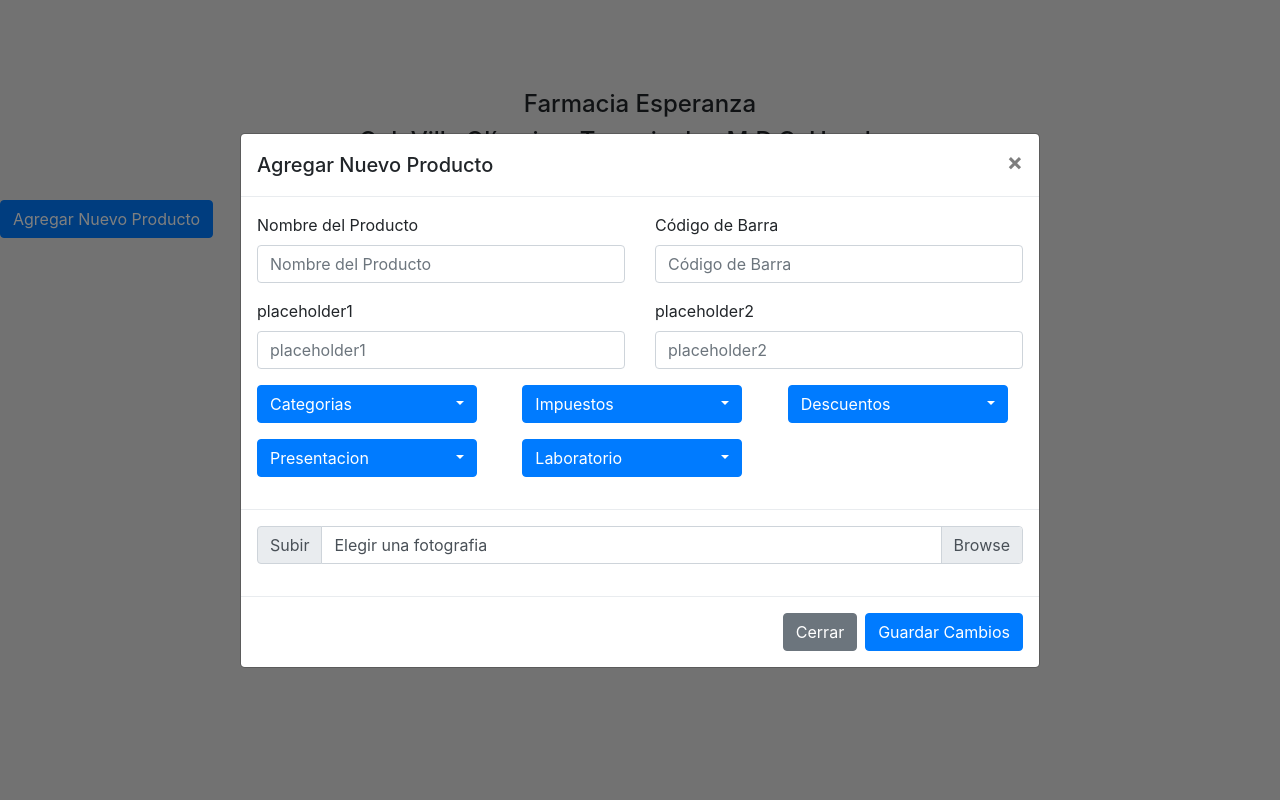
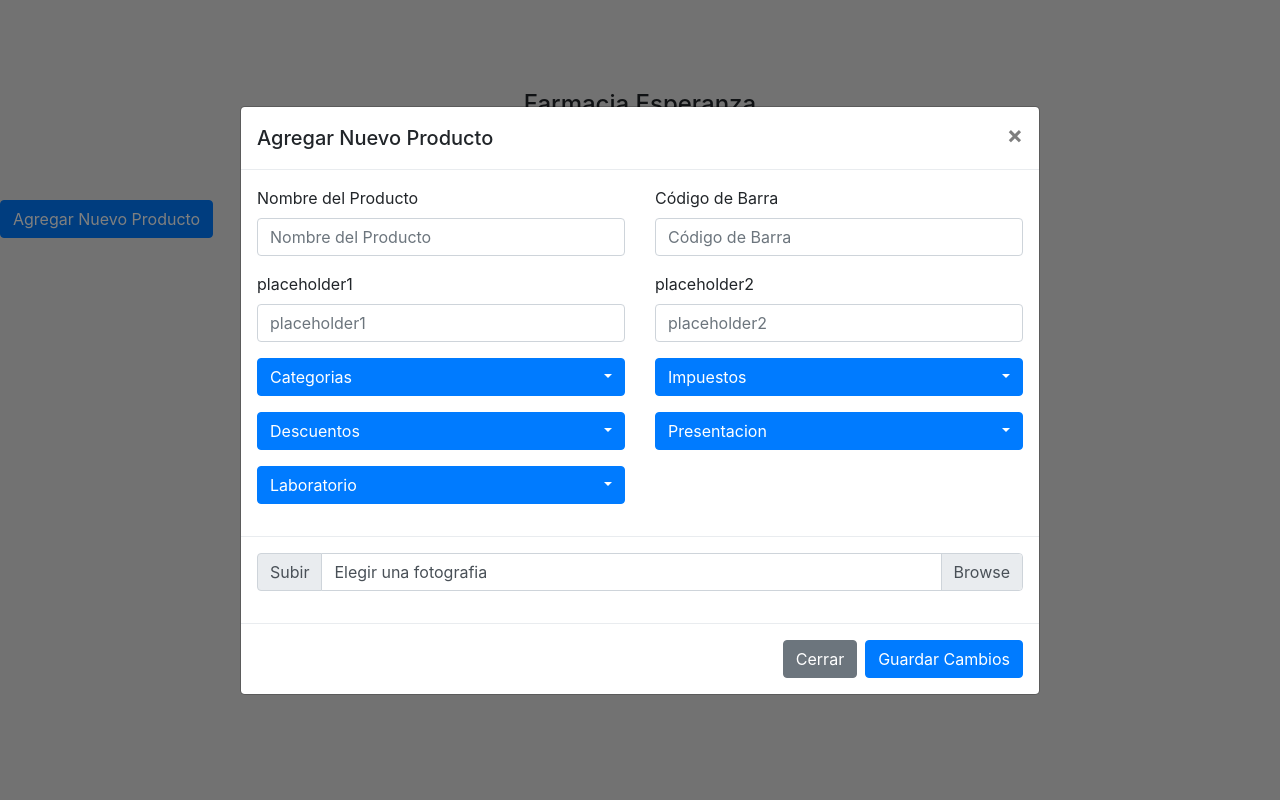
Before and after one commit to EliteArmy/farmacia, a PHP site: page /nuevo-producto.php in a window 1280 px wide, after a click on "Agregar Nuevo Producto". Run offline with PHP 8.4, Linux system fonts and the light colour scheme.

Commit message:
impresion de informacion en botones - En proceso

```diff
--- a/03.App/js/controlador/nuevo-producto.js
+++ b/03.App/js/controlador/nuevo-producto.js
@@ -22,21 +22,19 @@ $(document).ready(function() {
 
   $.ajax(settings).done(function (response) {
     console.log(response);
-    alert(response);
+    //alert(response.data);
     imprimirCategoria(response.data);
-
   });
 
   function imprimirCategoria(response){
     $("#slc-categoria").empty();
-    //alert(response.length);
     for (var i=0; i<response.length; i++){
       var categ = response[i];
       var fila =
       '<option value="' + categ.id_categoria+'">' + categ.categoria + '</option>';
       $("#slc-categoria").append(fila);
-      alert(fila);
     }
+    $('.selectpicker').selectpicker('refresh');
   }
 
  /*
@@ -117,4 +115,5 @@ $(document).ready(function() {
   });
 
   */
+
 });
--- a/03.App/nuevo-producto.php
+++ b/03.App/nuevo-producto.php
@@ -70,64 +70,50 @@
               <input type="text" class="form-control" id="" name="" placeholder="placeholder2">
             </div>
 
-            <div class="form-group col-6 col-md-4">
-              <div class="btn-group">
-                <select id="slc-categoria" class="selectpicker" title="Categorias" data-style="btn-primary" multiple>
-                  <!--Informacion generada por la Base -->
-                  <option>Categoria1</option>
-                  <option>Categoria2</option>
-                  <option>Categoria3</option>
-                  <option>Categoria4</option>
+            <div class="form-group col-12 col-sm-6 col-md-6">
+              <select id="slc-categoria" class="selectpicker form-control" title="Categorias" data-style="btn-primary" multiple>
+                <!--Informacion generada -->
               </select>
             </div>
-            </div>
 
-            <div class="form-group col-6 col-md-4">
-              <div class="btn-group">
-                <select id="slc-impuesto" class="selectpicker" title="Impuestos" data-style="btn-primary" multiple>
-                  <!--Informacion generada por la Base -->
+            <div class="form-group col-12 col-sm-6 col-md-6">
+              <select id="slc-impuesto" class="selectpicker form-control" title="Impuestos" data-style="btn-primary" multiple>
+                <!--Informacion generada -->
                 <option>Impuesto1</option>
                 <option>Impuesto2</option>
                 <option>Impuesto3</option>
                 <option>Impuesto4</option>
               </select>
             </div>
-            </div>
 
-            <div class="form-group col-6 col-md-4">
-              <div class="btn-group">
-                <select id="slc-descuento" class="selectpicker" title="Descuentos" data-style="btn-primary" multiple>
-                  <!--Informacion generada por la Base -->
+            <div class="form-group col-12 col-sm-6 col-md-6">
+              <select id="slc-descuento" class="selectpicker form-control" title="Descuentos" data-style="btn-primary" multiple>
+                <!--Informacion generada -->
                 <option>Descuento</option>
                 <option>Descuento</option>
                 <option>Descuento</option>
                 <option>Descuento</option>
               </select>
             </div>
-            </div>
 
-            <div class="form-group col-6 col-md-4">
-              <div class="btn-group">
-                <select id="slc-presentacion" class="selectpicker" title="Presentacion" data-style="btn-primary" multiple>
-                  <!--Informacion generada por la Base -->
+            <div class="form-group col-12 col-sm-6 col-md-6">
+              <select id="slc-presentacion" class="selectpicker form-control" title="Presentacion" data-style="btn-primary" multiple>
+                <!--Informacion generada -->
                 <option>Presentacion1</option>
                 <option>Presentacion2</option>
                 <option>Presentacion3</option>
                 <option>Presentacion4</option>
               </select>
             </div>
-            </div>
 
-            <div class="form-group col-6 col-md-4">
-              <div class="btn-group">
-                <select id="slc-laboratorio" class="selectpicker" title="Laboratorio" data-style="btn-primary" multiple>
-                  <!--Informacion generada por la Base -->
+            <div class="form-group col-12 col-sm-6 col-md-6">
+              <select id="slc-laboratorio" class="selectpicker form-control" title="Laboratorio" data-style="btn-primary" multiple>
+                <!--Informacion generada -->
                 <option>Laboratorio1</option>
                 <option>Laboratorio2</option>
                 <option>Laboratorio3</option>
                 <option>Laboratorio4</option>
               </select>
-              </div>
             </div>
 
           </div>
```
Lines whose indentation alone changed are shown as unchanged.
